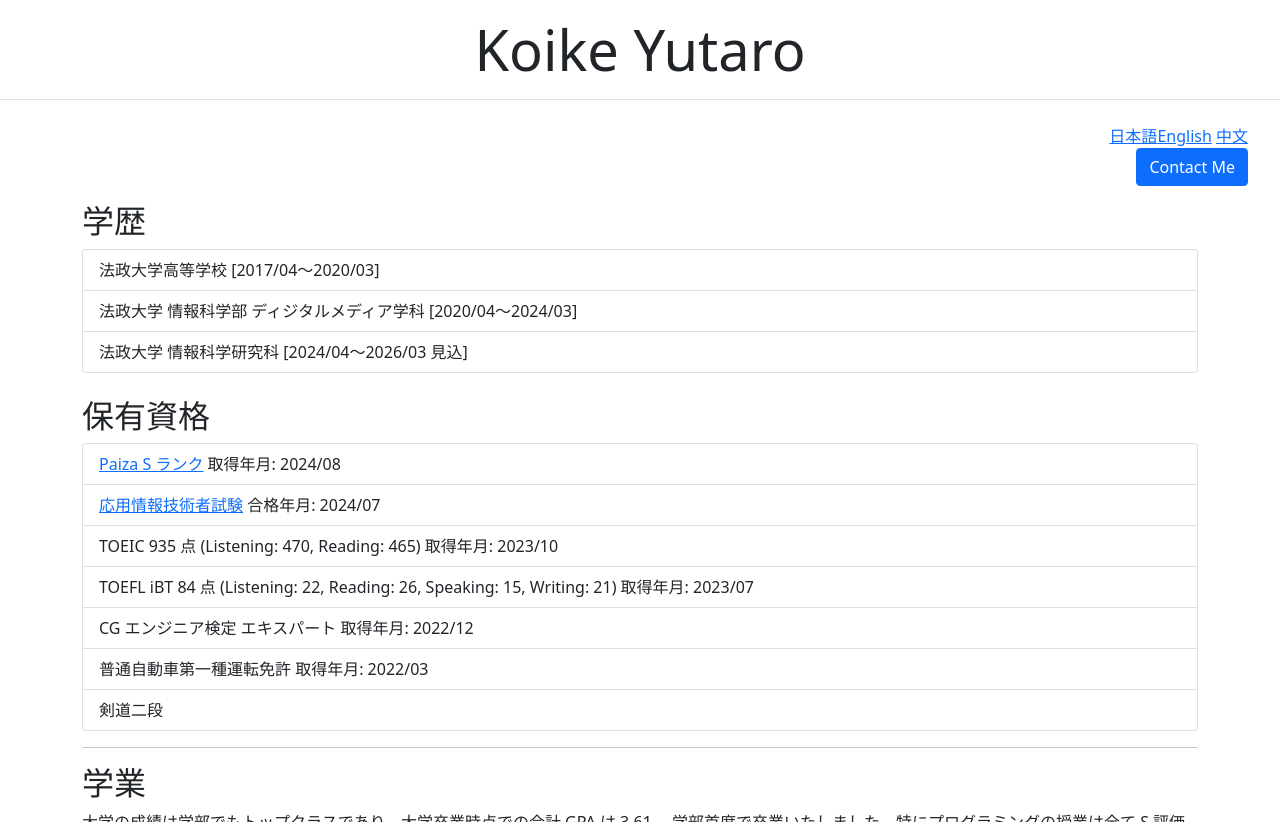
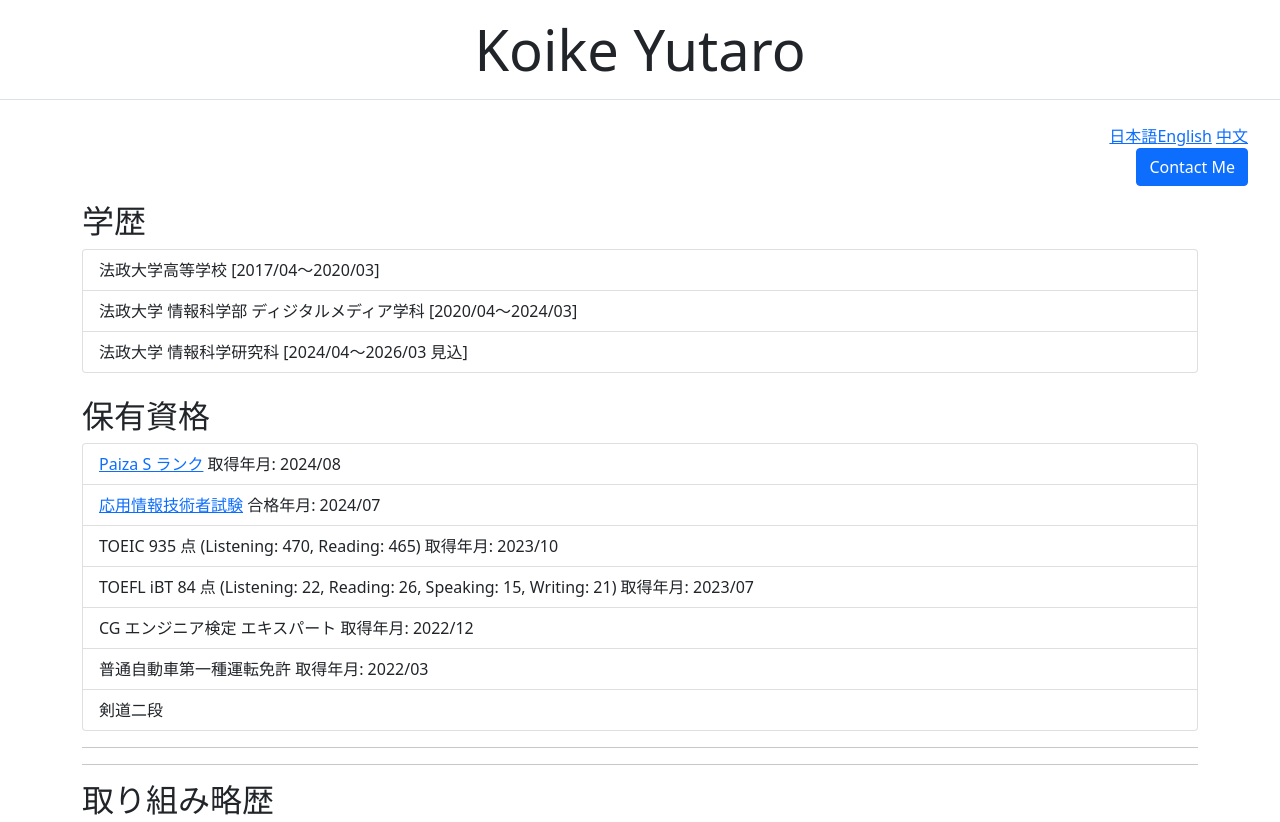
Before and after one commit to yt-koike/portfolio, a plain HTML site: page ja.html in a window 1280 px wide. Shown: the top 822 px of the page. Drawn offline with nearby package versions, Linux system fonts and the light colour scheme; no server answers.

Commit message:
Update ja.html

```diff
--- a/ja.html
+++ b/ja.html
@@ -71,12 +71,6 @@
       <li class="list-group-item">剣道二段</li>
     </ul>
     <hr />
-
-    <h2>学業</h2>
-    大学の成績は学部でもトップクラスであり、大学卒業時点での合計 GPA は 3.61
-    、学部首席で卒業いたしました。特にプログラミングの授業は全て S
-    評価を取得しました。
-    <br />
 
     <hr />
 
```
